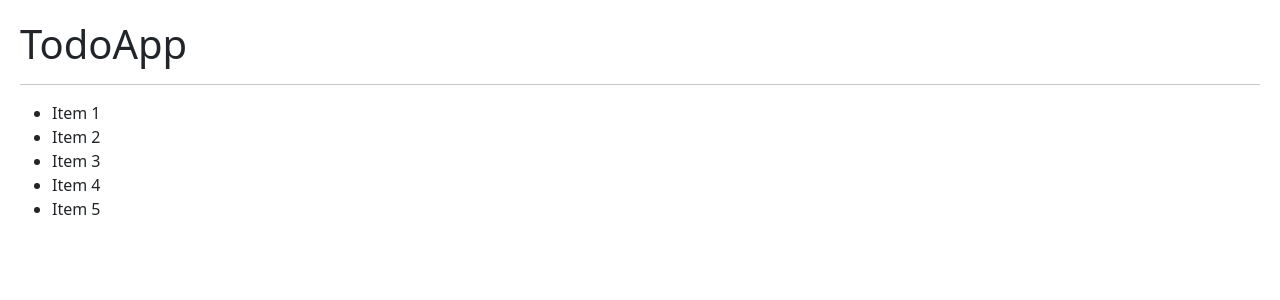
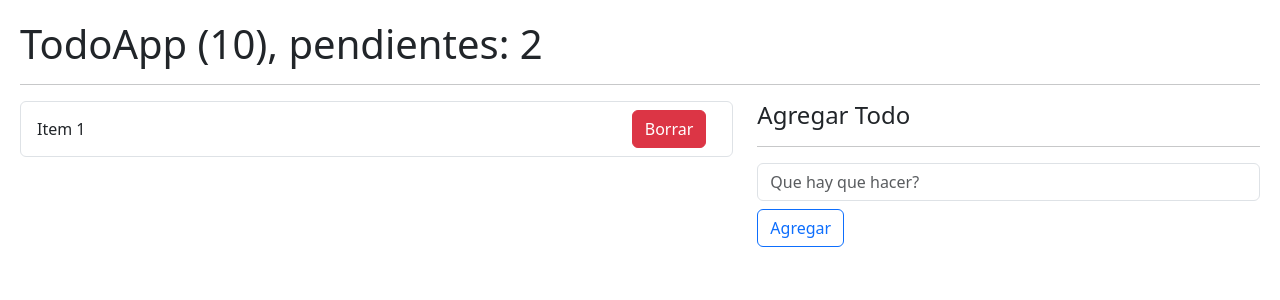
Before and after one commit to dgutierrez21/React-De-cero-a-experto-Hooks-y-MERN-, a React (Vite) app in the folder 05-hooks-app/: page / in a window 1280 px wide. Shown: the top 300 px of the page. Built offline with nearby package versions, Linux system fonts and the light colour scheme.

Commit message:
Creando el cascarón de la lista de TODOs

```diff
--- a/05-hooks-app/src/09-useReducer/TodoApp.jsx
+++ b/05-hooks-app/src/09-useReducer/TodoApp.jsx
@@ -20,16 +20,35 @@
 
   return (
     <>
-      <h1>TodoApp</h1>
+      <h1>TodoApp (10), pendientes: 2</h1>
       <hr />
 
-      <ul>
-        <li>Item 1</li>
-        <li>Item 2</li>
-        <li>Item 3</li>
-        <li>Item 4</li>
-        <li>Item 5</li>
-      </ul>
+      <div className="row">
+        <div className="col-7">
+          <ul className="list-group">
+            <li className="list-group-item d-flex justify-content-between ">
+              <span className="align-self-center">Item 1</span>
+              <button className="btn btn-danger">Borrar</button>
+            </li>
+          </ul>
+        </div>
+
+        <div className="col-5">
+          <h4>Agregar Todo</h4>
+          <hr />
+          <form>
+            <input
+              type="text"
+              placeholder="Que hay que hacer?"
+              className="form-control"
+            />
+
+            <button type="submit" className="btn btn-outline-primary mt-2">
+              Agregar
+            </button>
+          </form>
+        </div>
+      </div>
     </>
   );
 };
```
